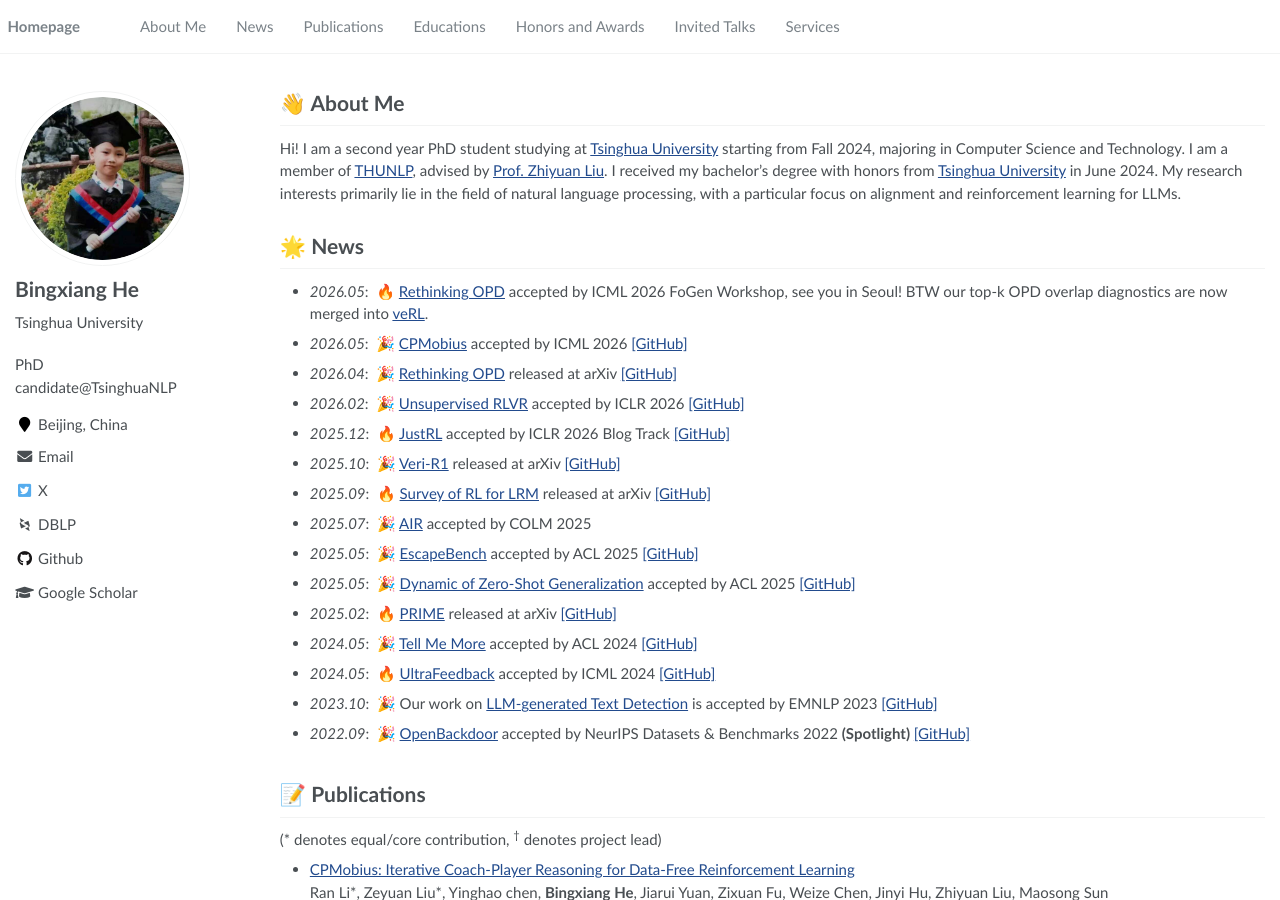
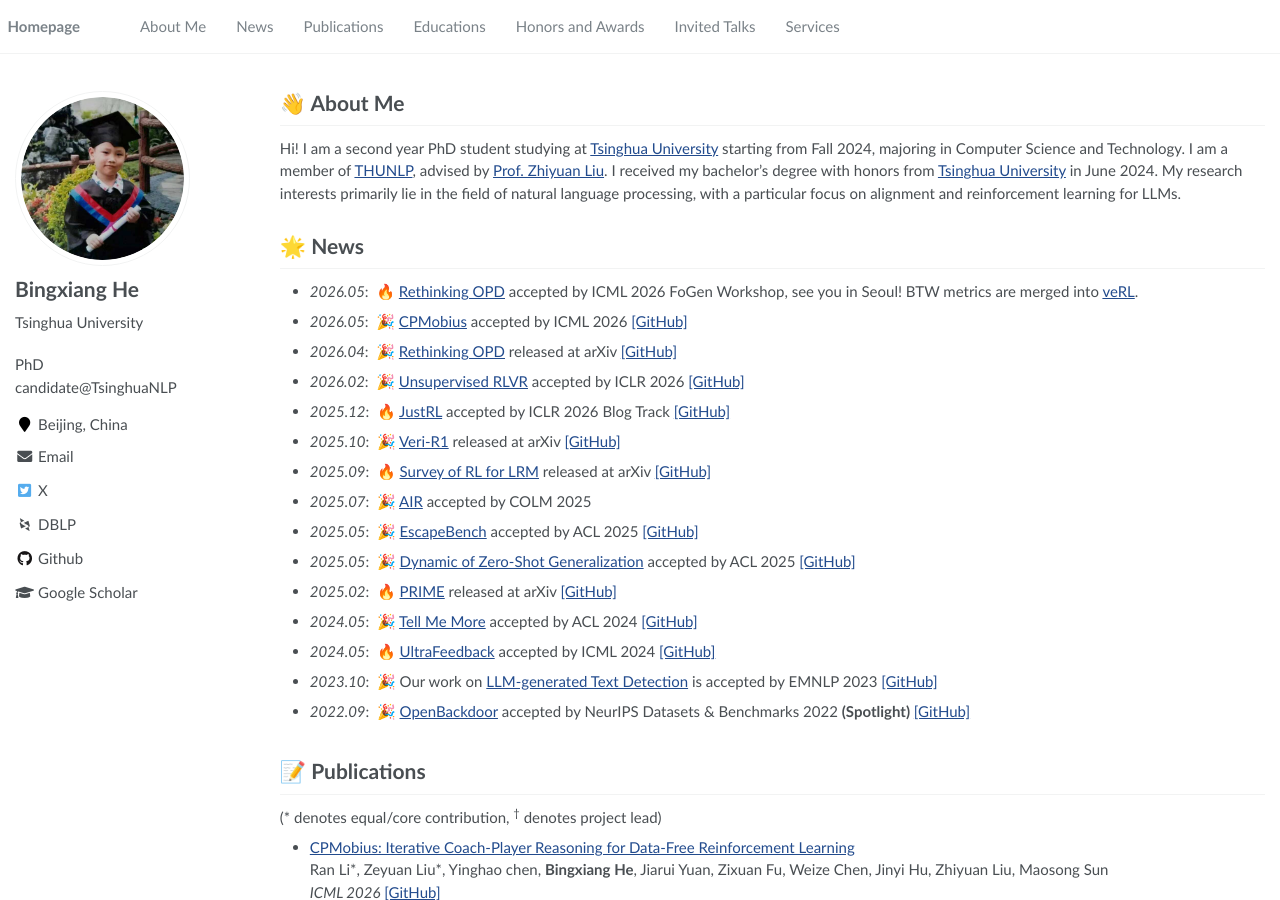
Before and after one commit to HBX-hbx/hbx-hbx.github.io, a Jekyll site: the page built from _pages/about.md, in a window 1280 px wide and 900 px high. Built offline with Jekyll 4.4.1, drawn with Linux system fonts in a browser that asks for light colours; some web fonts are replaced.

Commit message:
update cv

```diff
--- a/_pages/about.md
+++ b/_pages/about.md
@@ -27,7 +27,7 @@ Hi! I am a second year PhD student studying at [Tsinghua University](https://www
 <span class='anchor' id='news'></span>
 
 # 🌟 News
-- *2026.05*: &nbsp;🔥 [Rethinking OPD](https://arxiv.org/pdf/2604.13016) accepted by ICML 2026 FoGen Workshop, see you in Seoul! BTW our top‑k OPD overlap diagnostics are now merged into [veRL](https://github.com/verl-project/verl/pull/6469).
+- *2026.05*: &nbsp;🔥 [Rethinking OPD](https://arxiv.org/pdf/2604.13016) accepted by ICML 2026 FoGen Workshop, see you in Seoul! BTW metrics are merged into [veRL](https://github.com/verl-project/verl/pull/6469).
 - *2026.05*: &nbsp;🎉 [CPMobius](https://arxiv.org/pdf/2602.02979) accepted by ICML 2026 [[GitHub]](https://github.com/thunlp/CPMobius)
 - *2026.04*: &nbsp;🎉 [Rethinking OPD](https://arxiv.org/pdf/2604.13016) released at arXiv [[GitHub]](https://github.com/thunlp/OPD)
 - *2026.02*: &nbsp;🎉 [Unsupervised RLVR](https://arxiv.org/pdf/2603.08660) accepted by ICLR 2026 [[GitHub]](https://github.com/PRIME-RL/TTRL/tree/urlvr-dev)
```
